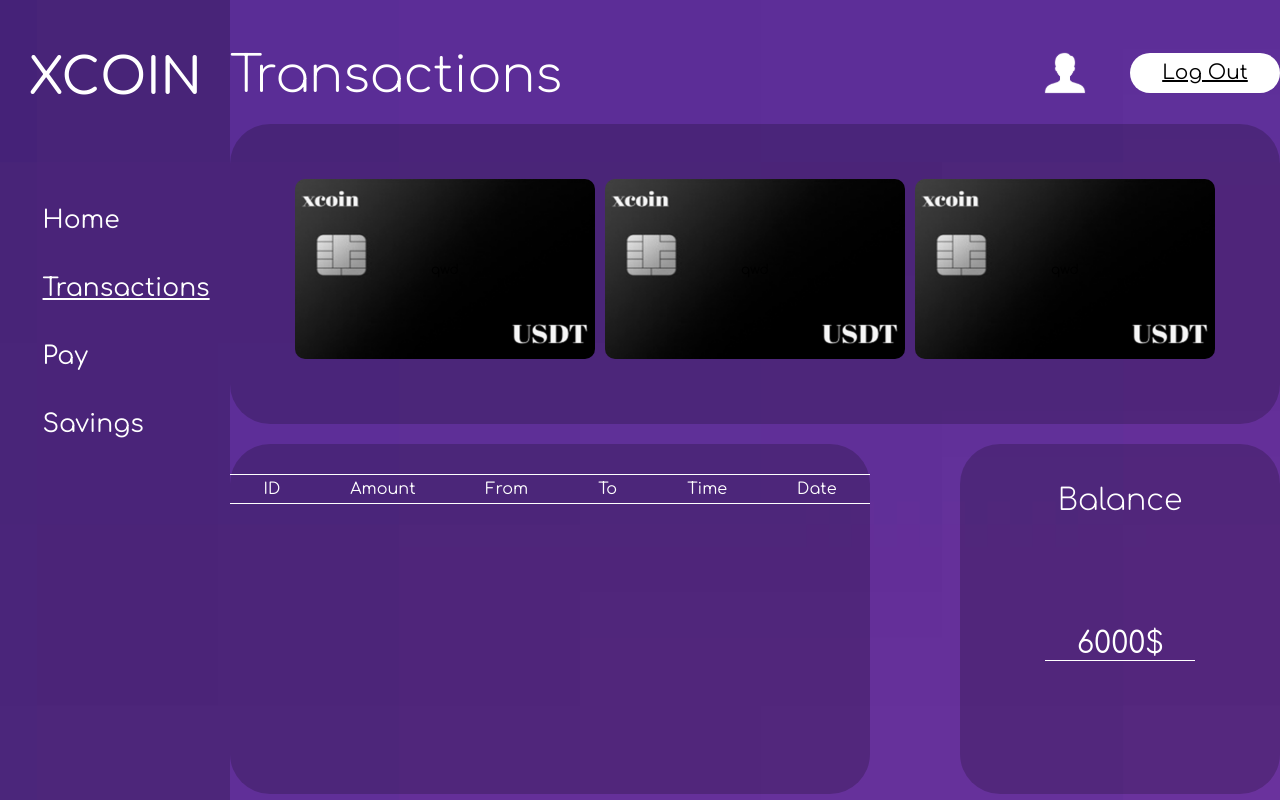
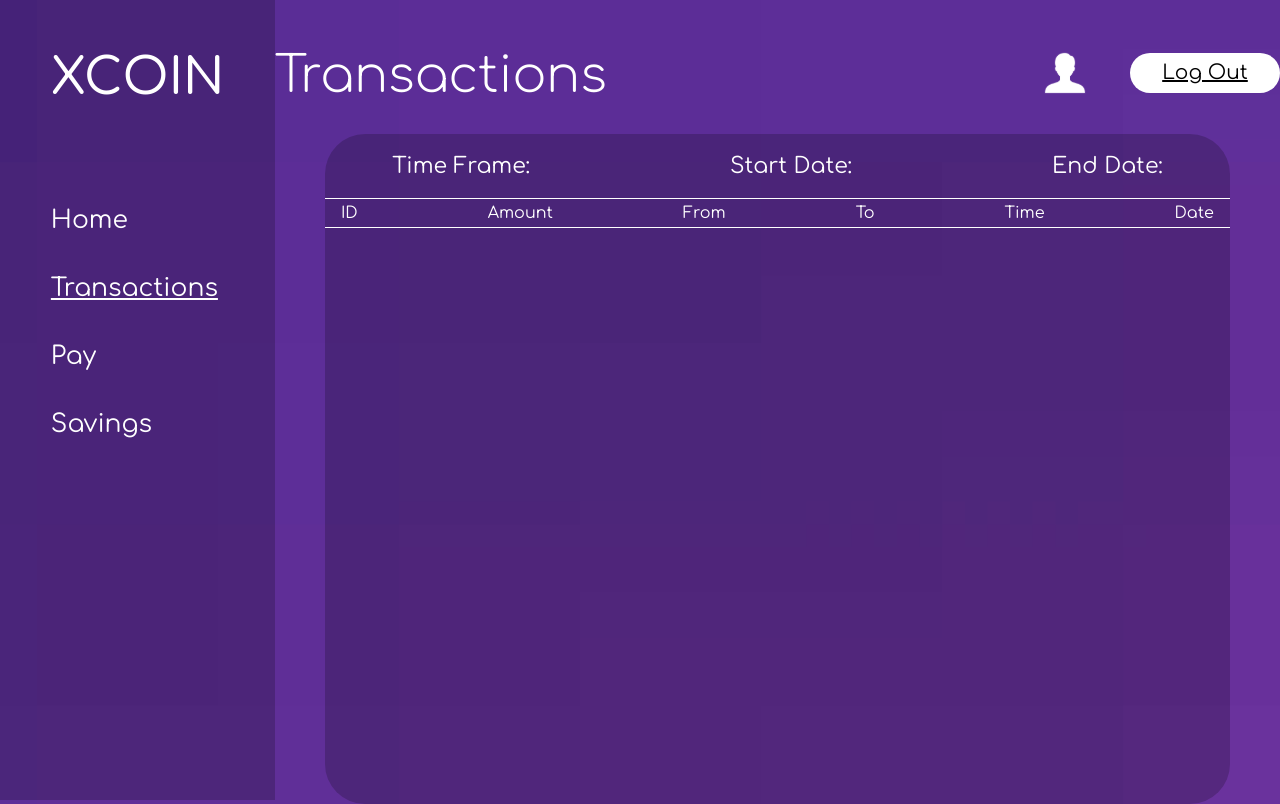
Before and after one commit to Lopsan03/BlockChainApp, a React (Create React App) app: page /DashBoard in a window 1280 px wide. Both pictures are taken after a click on the button "Transactions". Built offline with nearby package versions, Linux system fonts and the light colour scheme.

Commit message:
transactions

```diff
--- a/src/Styles/DashBoard/Home/_dsbdHome.scss
+++ b/src/Styles/DashBoard/Home/_dsbdHome.scss
@@ -94,6 +94,9 @@
         }
       }
     }
-
   }
 }
+
+.dsbd-home-section--off{
+  display: none;
+}
--- /dev/null
+++ b/src/Styles/DashBoard/Transactions/_dsBdTransactions.scss
@@ -0,0 +1,38 @@
+.dsbd-transactions-section{
+  margin-top: 30px;
+  width: 100%;
+  height: auto;
+
+  .dsbd-transactions-container{
+    background-color: rgba(0, 0, 0, 0.2);
+    margin: 0 auto;
+    padding-top: 20px;
+    border-radius: 40px;
+    height: 670px;
+    width: 90%;
+
+    .top-table--div{
+      display: flex;
+      justify-content: center;
+      gap: 200px;
+      color: #ffffff;
+      font-size: 22px;
+    }
+
+    .top-down-table--div{
+      margin-top: 20px;
+      border-top: solid 1px #ffffff;
+      border-bottom: solid 1px #ffffff;
+      color: #ffffff;
+      height: 30px;
+      padding-top: 5px;
+      display: flex;
+      justify-content: center;
+      gap: 130px;
+    }
+  }
+}
+
+.dsbd-transactions-section--off{
+  display: none;
+}
--- a/src/Styles/DashBoard/_dashBoardScreen.scss
+++ b/src/Styles/DashBoard/_dashBoardScreen.scss
@@ -1,6 +1,7 @@
 @import "dsBdNavBar";
 @import "dsbdNavBarTop";
 @import "Home/dsbdHome";
+@import "Transactions/dsBdTransactions";
 
 .dash-board-structure--flex{
   display: flex;
@@ -11,7 +12,7 @@
   .navbar-left--container{
     padding-top: 50px;
     background: rgba(0, 0, 0, 0.2);
-    width: 300px;
+    width: 350px;
   }
 
   .content-right--container{
--- a/src/components/DashBoard/DashBoardScreen.js
+++ b/src/components/DashBoard/DashBoardScreen.js
@@ -2,6 +2,7 @@ import {DsBdNavBar} from "./DsBdNavBar";
 import {DsBdNavBarTop} from "./DsBdNavBarTop";
 import {useState} from "react";
 import {DsBdHome} from "./Home/DsBdHome";
+import {DsBdTransactions} from "./Transactions/DsBdTransactions";
 
 export const DashBoardScreen = () =>{
     const [title, setTile] = useState("Home")
@@ -63,7 +64,8 @@ export const DashBoardScreen = () =>{
                 </article>
                 <article className={"content-right--container"}>
                     <DsBdNavBarTop title={title}/>
-                    <DsBdHome/>
+                    <DsBdHome display={displayHome}/>
+                    <DsBdTransactions display={displayTransactions}/>
                 </article>
             </section>
         </>
--- a/src/components/DashBoard/Home/DsBdHome.js
+++ b/src/components/DashBoard/Home/DsBdHome.js
@@ -1,6 +1,6 @@
-export const DsBdHome = () =>{
+export const DsBdHome = ({display}) =>{
     return(
-        <section className={"dsbd-home-section"}>
+        <section className={display ? "dsbd-home-section" : "dsbd-home-section--off"}>
             <article className={"dsbd-home-section"}>
                 <div className={"home-divisor--top"}>
                     <button>qwd</button>
--- /dev/null
+++ b/src/components/DashBoard/Transactions/DsBdTransactions.js
@@ -0,0 +1,21 @@
+export const DsBdTransactions = ({display}) =>{
+    return(
+        <section className={display ? "dsbd-transactions-section" : "dsbd-transactions-section--off"}>
+            <article className={"dsbd-transactions-container"}>
+                <div className={"top-table--div"}>
+                    <p>Time Frame: <span></span></p>
+                    <p>Start Date: <span></span></p>
+                    <p>End Date:<span></span></p>
+                </div>
+                <div className={"top-down-table--div"}>
+                    <span>ID</span>
+                    <span>Amount</span>
+                    <span>From</span>
+                    <span>To</span>
+                    <span>Time</span>
+                    <span>Date</span>
+                </div>
+            </article>
+        </section>
+    )
+}
```
